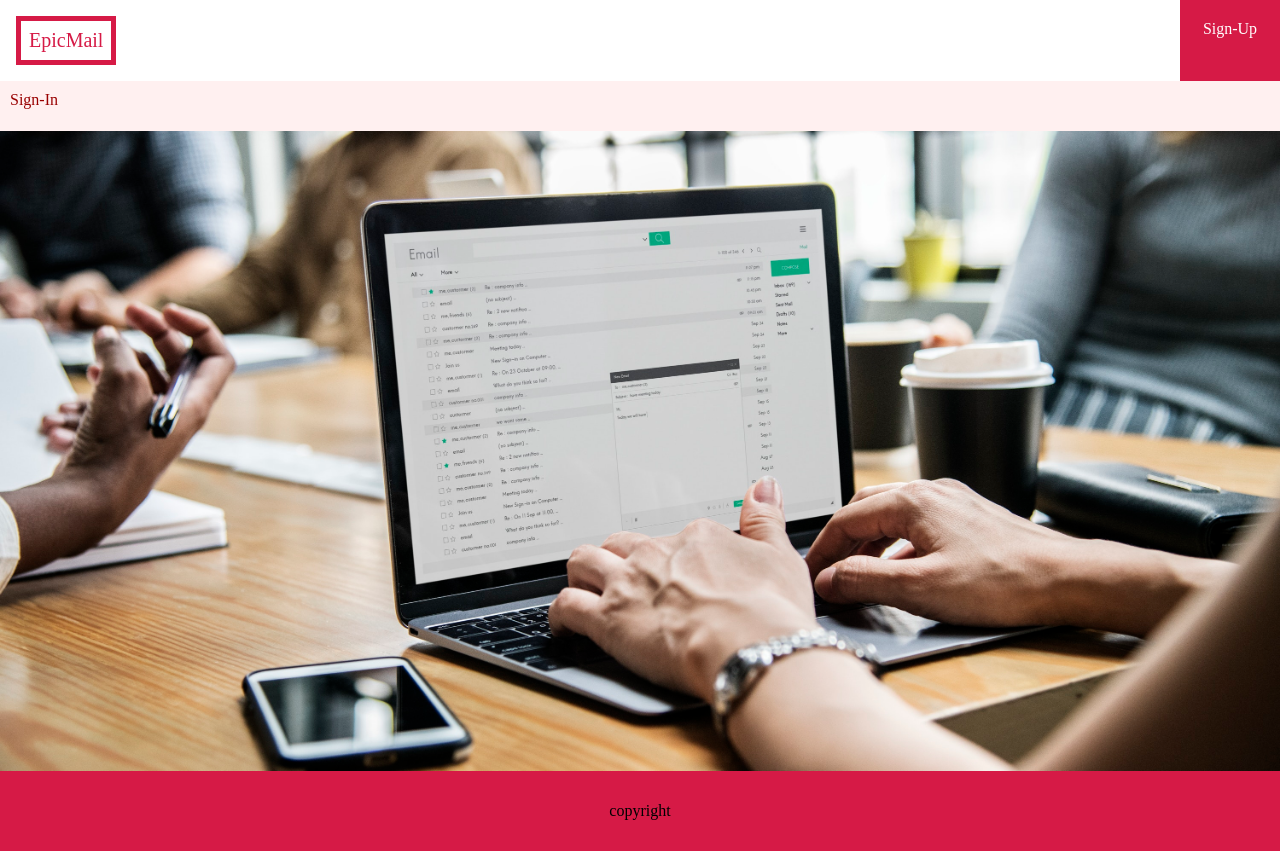
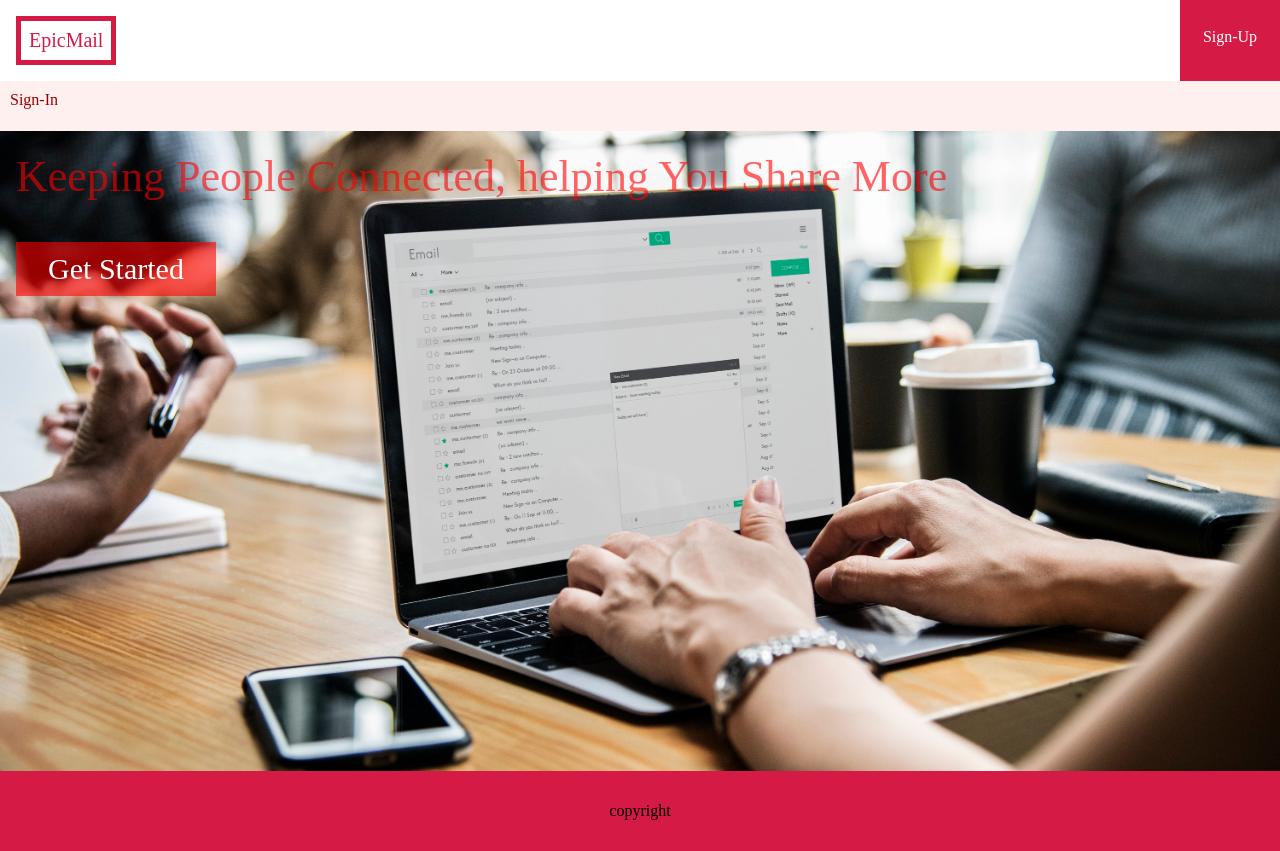
Before and after one commit to ola357/epic-mail, a plain HTML site: page index.html in a window 1280 px wide. Drawn offline with Linux system fonts and the light colour scheme.

Commit message:
feat(user): updated my ui

```diff
--- a/css/index.css
+++ b/css/index.css
@@ -33,7 +33,7 @@ li{
     display: inline-block;
     text-align: center;
     height: 100%;
-    padding: 20px 4px 0px 4px;
+    padding: 28px 4px 0px 4px;
 }
 .signin{
     background-color: rgb(84, 137, 250);
@@ -58,6 +58,22 @@ li{
     background-size: cover;
     background-position: center;
     background-repeat: no-repeat;
+    padding: 20px 16px 0px 16px;
+
+}
+.ad-words{
+    font-size: 44px;
+    color: rgba(255, 0, 0, 0.6);
+
+}
+.ad-button{
+    background-color: rgba(255, 0, 0, 0.6);
+    text-align: center;
+    width: 200px;
+    font-size: 30px;
+    margin-top: 40px;
+    color: #ffffff;
+    padding: 10px 0px;
 }
 .footer{
     display: flex;
--- a/index.html
+++ b/index.html
@@ -18,7 +18,10 @@
         </div>
     </div>
     <a class="mobile-link" href="sign-in.html">Sign-In</a>
-    <div class="banner"></div>
+    <div class="banner">
+        <div class="ad-words">Keeping People Connected, helping You Share More</div>
+        <div class="ad-button">Get Started</div>
+    </div>
     <div class="footer">
         <p>copyright</p>
     </div>
```
